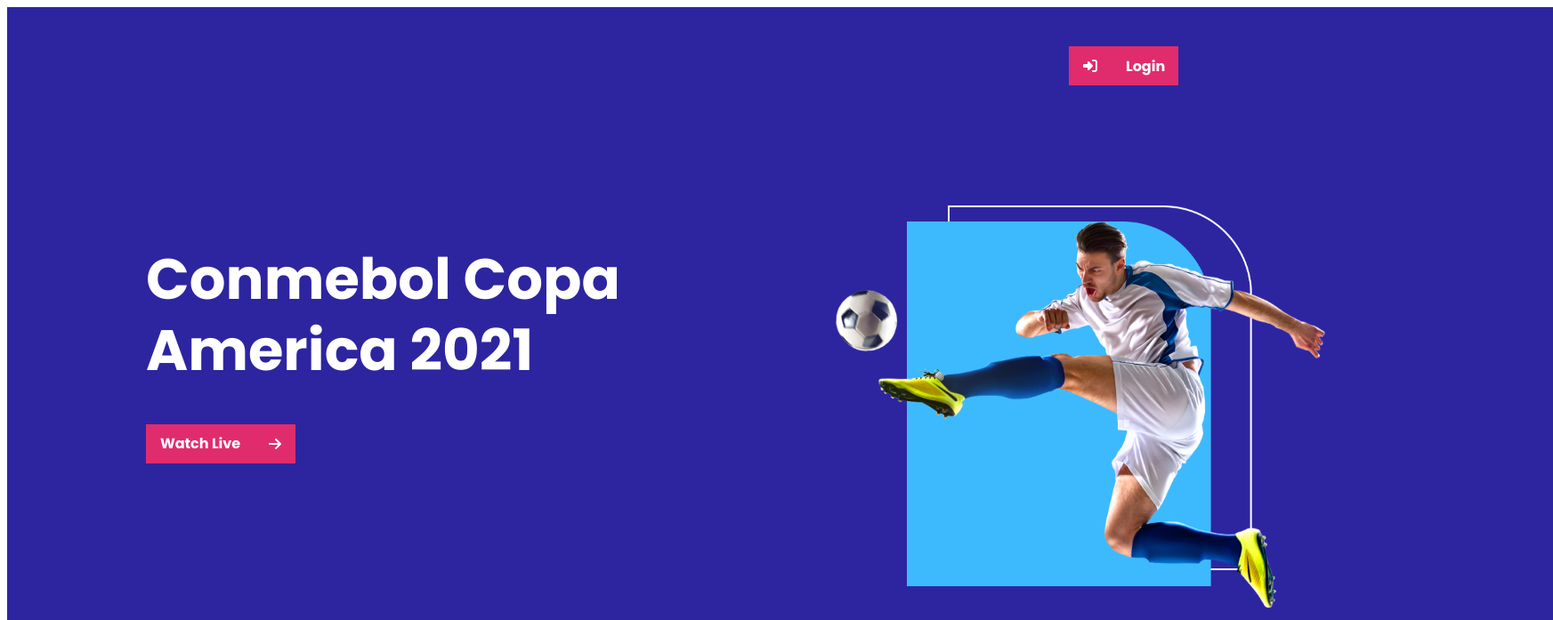
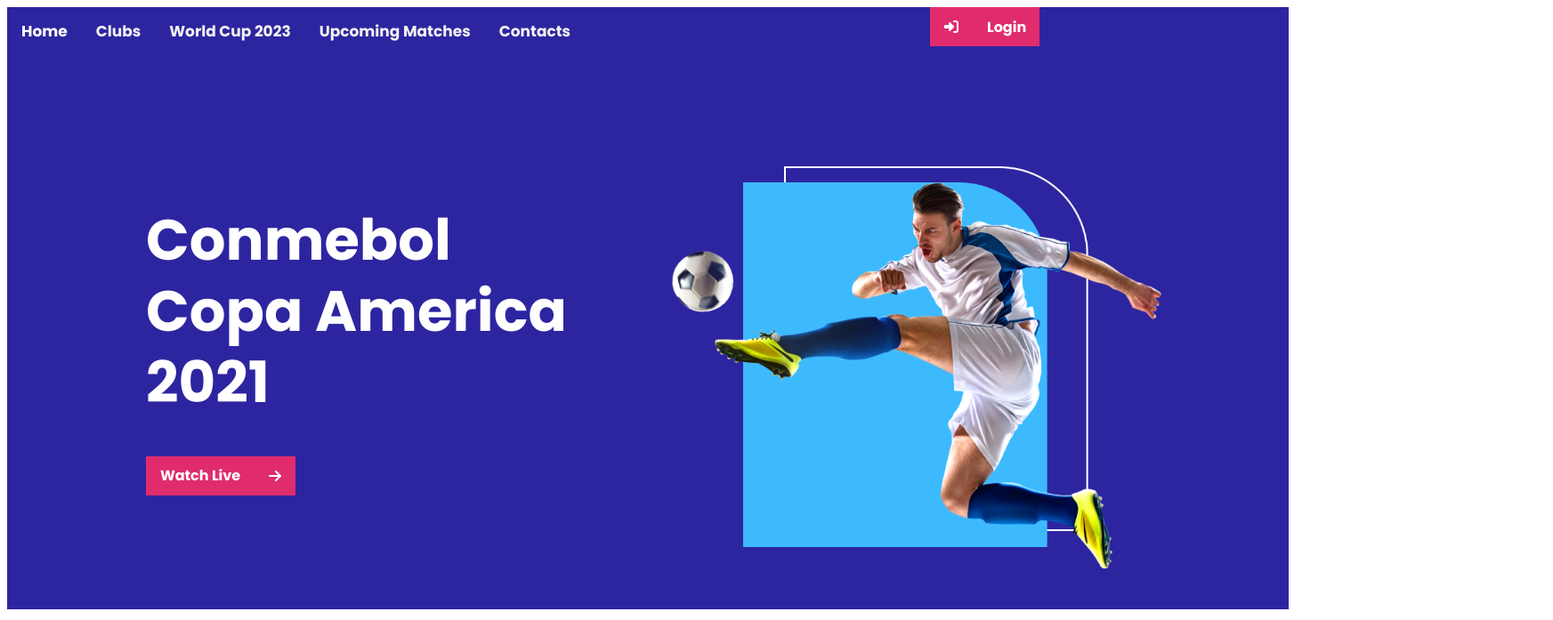
Before and after one commit to Sumona45/responsive-football, a plain HTML site: page index.html in a window 1280 px wide. Shown: the top 697 px of the page at 89% size, 1745 px wide, since content can reach past the window. Drawn offline with Linux system fonts and the light colour scheme.

Commit message:
transition added

```diff
--- a/index.html
+++ b/index.html
@@ -15,12 +15,20 @@
 <body>
     <!-- header starts -->
     <header>
-        <div class="login-icon">
-            <i class="fas fa-sign-in-alt filled">
-            </i>
-            <div id="login">Login
+        <div class="topnav">
+            <a class="active" href="#home">Home</a>
+            <a href="#clubs">Clubs</a>
+            <a href="#world-cup-2023">World Cup 2023</a>
+            <a href="#upcoming-maches">Upcoming Matches</a>
+            <a href="#contact">Contacts</a>
+            <div class="login-icon">
+                <i class="fas fa-sign-in-alt filled">
+                </i>
+                <div id="login">Login
+                </div>
             </div>
         </div>
+
         <div class="heading-container">
             <div class="watch-live">
                 <h1 class="primary-heading">Conmebol Copa America 2021
--- a/styles/style.css
+++ b/styles/style.css
@@ -9,11 +9,33 @@ header{
     width: 1440px;
     height: 677px;
     margin-left: 0px;
-    margin-right: 0px;
     margin-top: 0px;
-    padding-top: 44px;
+    margin-bottom: 42px;
+}
+.topnav a {
+    float: left;
+    color: #f2f2f2;
+    text-align: center;
+    padding: 14px 16px;
+    text-decoration: none;
+    font-size: 17px;
+  }
+
+  .topnav a:hover {
+    background-color: #ddd;
+    color: black;
+  }
+
+  .topnav a.active {
+    color: white;
+  }
+.heading-container{
+    display: grid;
+    grid-template-columns: repeat(2, 1fr);
+    grid-column-gap: 102px;
+    margin-top: 135px;
+    padding-right: 140.99px;
     padding-left: 156px;
-    padding-right: 140.99px;
 }
 .login-icon{
    width: 123px;
@@ -43,13 +65,11 @@ header{
     width: 556.01px;
     height: 456px;
     left: 1299.01px;
-    top: 153px
+    top: 153px;
 }
-.heading-container{
-    display: grid;
-    grid-template-columns: repeat(2, 1fr);
-    grid-column-gap: 102px;
-    margin-top: 135px;
+.heading-container:hover .banner{
+    transform:scale(1.1) rotateZ(10deg);
+    transition: transform 2s ease-in-out;
 }
 .primary-heading{
    font-size: 64px;
@@ -184,7 +204,7 @@ header{
     margin-top: 8px;
     margin-right:62px;
 }
-/* footer style */
+/*------- footer style----------*/
 .footer-details{
 margin-top: 158px;
 text-align: center;
```
